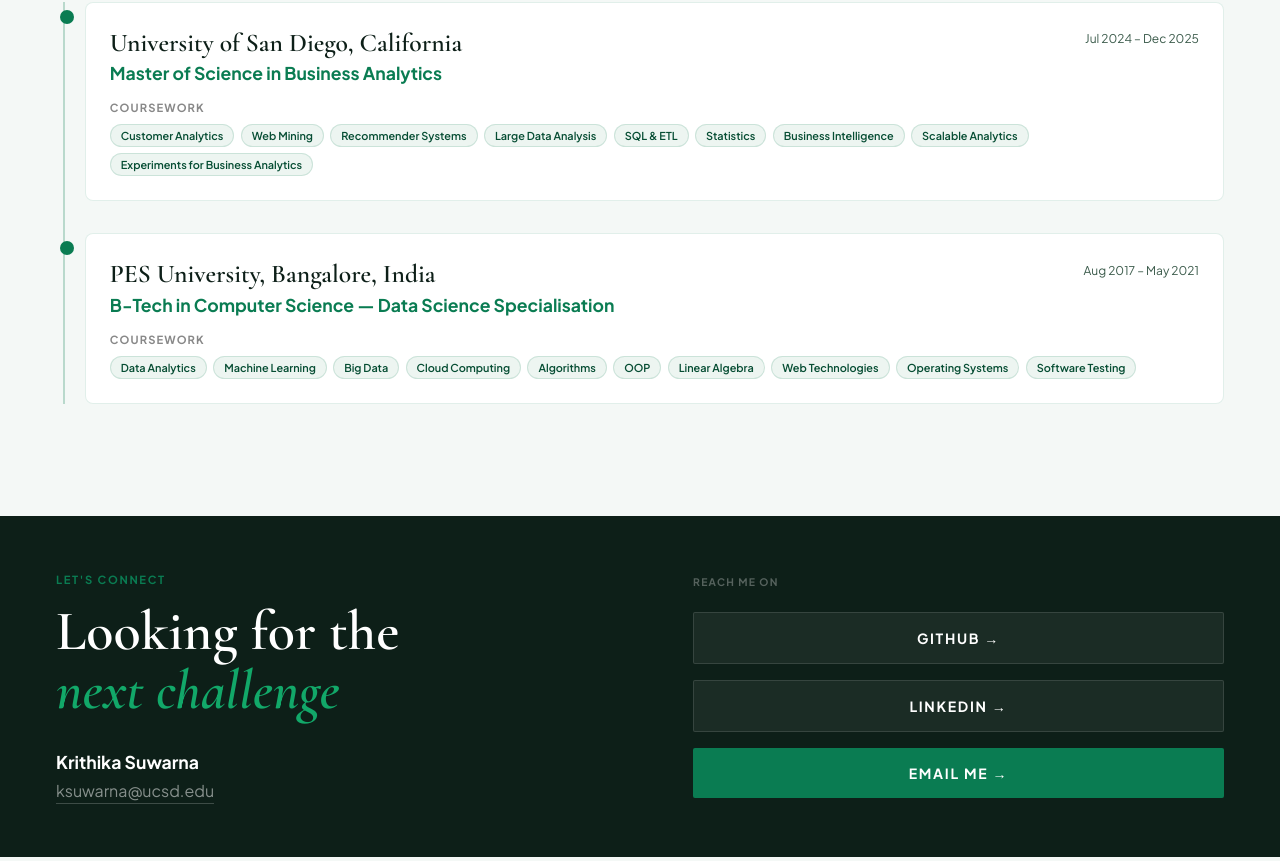
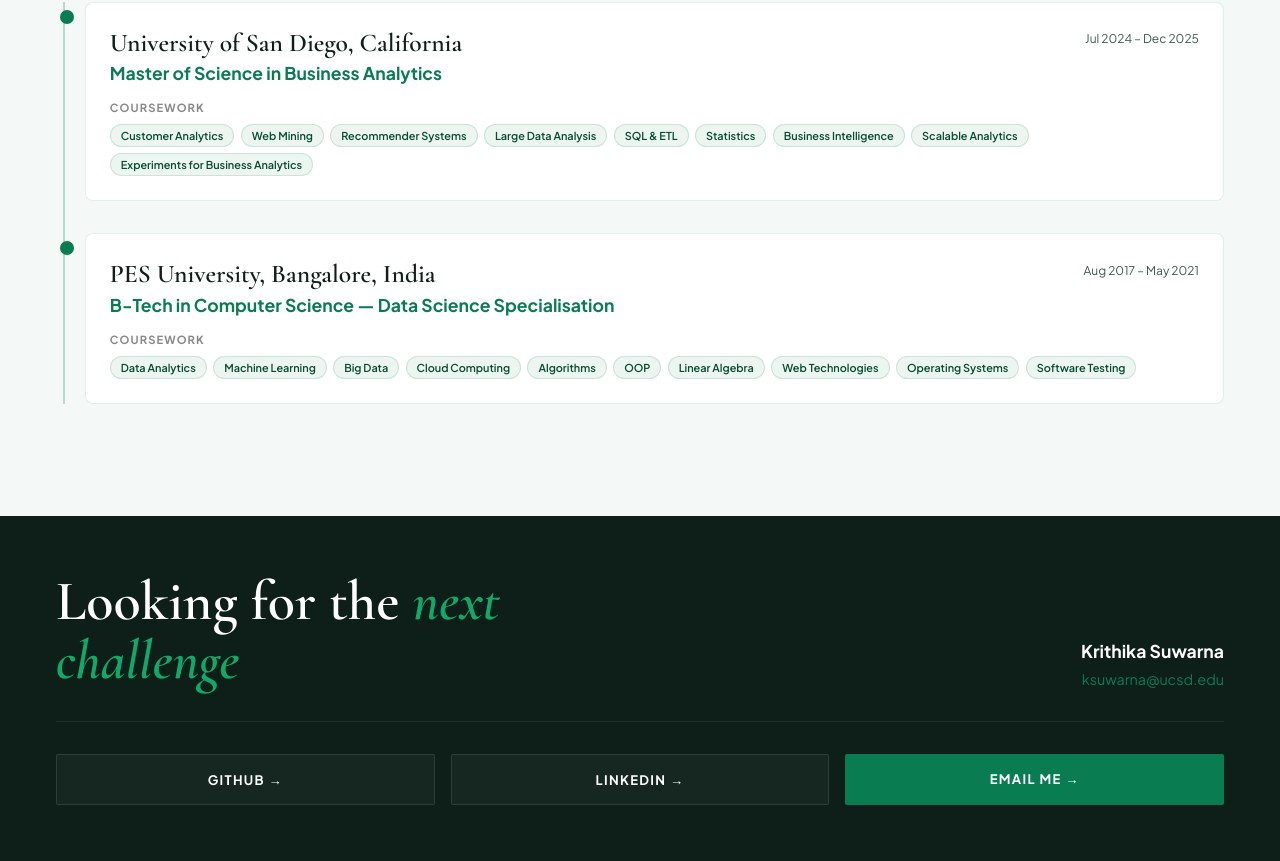
Before and after one commit to Krithikap019/ai-portfolio, a Next.js app: page / in a window 1280 px wide. Shown: the part 3150-4011 px from the top of the page. Built offline with nearby package versions, Linux system fonts and the light colour scheme.

Commit message:
fin project

```diff
--- a/app/page.jsx
+++ b/app/page.jsx
@@ -350,21 +350,21 @@ export default function Home() {
           ))}
         </div>
       </section>
-{/* Contact */}
-      <section id="contact" style={{ background: "#0d1f18", width: "100%", display: "grid", gridTemplateColumns: "1.2fr 1fr", alignItems: "center", padding: "3.5rem 3.5rem" }}>
-        <div>
-          <p style={{ fontSize: "0.7rem", fontWeight: 700, letterSpacing: "0.15em", textTransform: "uppercase", color: "#0a7c52", marginBottom: "1rem" }}>Let's connect</p>
-          <h3 style={{ fontFamily: "'Cormorant Garamond', serif", fontSize: "3.5rem", fontWeight: 600, color: "#fff", lineHeight: "1.05", marginBottom: "2rem" }}>
-            Looking for the<br /><em style={{ fontStyle: "italic", color: "#12a869" }}>next challenge</em>
+    {/* Contact */}
+      <section id="contact" style={{ background: "#0d1f18", padding: "3.5rem 3.5rem" }}>
+        <div style={{ display: "flex", justifyContent: "space-between", alignItems: "flex-end", marginBottom: "2rem", paddingBottom: "2rem", borderBottom: "1px solid rgba(255,255,255,0.08)" }}>
+          <h3 style={{ fontFamily: "'Cormorant Garamond', serif", fontSize: "3.5rem", fontWeight: 600, color: "#fff", lineHeight: "1.05" }}>
+            Looking for the <em style={{ fontStyle: "italic", color: "#12a869" }}>next<br />challenge</em>
           </h3>
-          <p style={{ fontSize: "1.1rem", fontWeight: 700, color: "#fff", marginBottom: "0.4rem" }}>Krithika Suwarna</p>
-          <a href="mailto:ksuwarna@ucsd.edu" style={{ fontSize: "1rem", color: "rgba(255,255,255,0.5)", textDecoration: "none", borderBottom: "1px solid rgba(255,255,255,0.2)", paddingBottom: "2px" }}>ksuwarna@ucsd.edu</a>
+          <div style={{ textAlign: "right" }}>
+            <p style={{ fontSize: "1.1rem", fontWeight: 700, color: "#fff", marginBottom: "0.4rem" }}>Krithika Suwarna</p>
+            <a href="mailto:ksuwarna@ucsd.edu" style={{ fontSize: "0.9rem", color: "#0a7c52", textDecoration: "none" }}>ksuwarna@ucsd.edu</a>
+          </div>
         </div>
-        <div style={{ display: "flex", flexDirection: "column", gap: "1rem" }}>
-          <p style={{ fontSize: "0.65rem", fontWeight: 700, letterSpacing: "0.12em", textTransform: "uppercase", color: "rgba(255,255,255,0.3)", marginBottom: "0.5rem" }}>Reach me on</p>
-          <a href="https://github.com/Krithikap019" target="_blank" style={{ background: "rgba(255,255,255,0.06)", color: "#fff", padding: "1rem 2rem", fontSize: "0.88rem", fontWeight: 700, letterSpacing: "0.12em", textTransform: "uppercase", textDecoration: "none", borderRadius: "2px", textAlign: "center", border: "1px solid rgba(255,255,255,0.12)" }}>GitHub →</a>
-          <a href="https://linkedin.com/in/krithika-suwarna" target="_blank" style={{ background: "rgba(255,255,255,0.06)", color: "#fff", padding: "1rem 2rem", fontSize: "0.88rem", fontWeight: 700, letterSpacing: "0.12em", textTransform: "uppercase", textDecoration: "none", borderRadius: "2px", textAlign: "center", border: "1px solid rgba(255,255,255,0.12)" }}>LinkedIn →</a>
-          <a href="mailto:ksuwarna@ucsd.edu" style={{ background: "#0a7c52", color: "#fff", padding: "1rem 2rem", fontSize: "0.88rem", fontWeight: 700, letterSpacing: "0.12em", textTransform: "uppercase", textDecoration: "none", borderRadius: "2px", textAlign: "center" }}>Email me →</a>
+        <div style={{ display: "grid", gridTemplateColumns: "1fr 1fr 1fr", gap: "1rem" }}>
+          <a href="https://github.com/Krithikap019" target="_blank" style={{ background: "rgba(255,255,255,0.04)", color: "#fff", padding: "1rem 2rem", fontSize: "0.82rem", fontWeight: 700, letterSpacing: "0.1em", textTransform: "uppercase", textDecoration: "none", borderRadius: "2px", textAlign: "center", border: "1px solid rgba(255,255,255,0.1)" }}>GitHub →</a>
+          <a href="https://linkedin.com/in/krithika-suwarna" target="_blank" style={{ background: "rgba(255,255,255,0.04)", color: "#fff", padding: "1rem 2rem", fontSize: "0.82rem", fontWeight: 700, letterSpacing: "0.1em", textTransform: "uppercase", textDecoration: "none", borderRadius: "2px", textAlign: "center", border: "1px solid rgba(255,255,255,0.1)" }}>LinkedIn →</a>
+          <a href="mailto:ksuwarna@ucsd.edu" style={{ background: "#0a7c52", color: "#fff", padding: "1rem 2rem", fontSize: "0.82rem", fontWeight: 700, letterSpacing: "0.1em", textTransform: "uppercase", textDecoration: "none", borderRadius: "2px", textAlign: "center" }}>Email me →</a>
         </div>
       </section>
 
```
